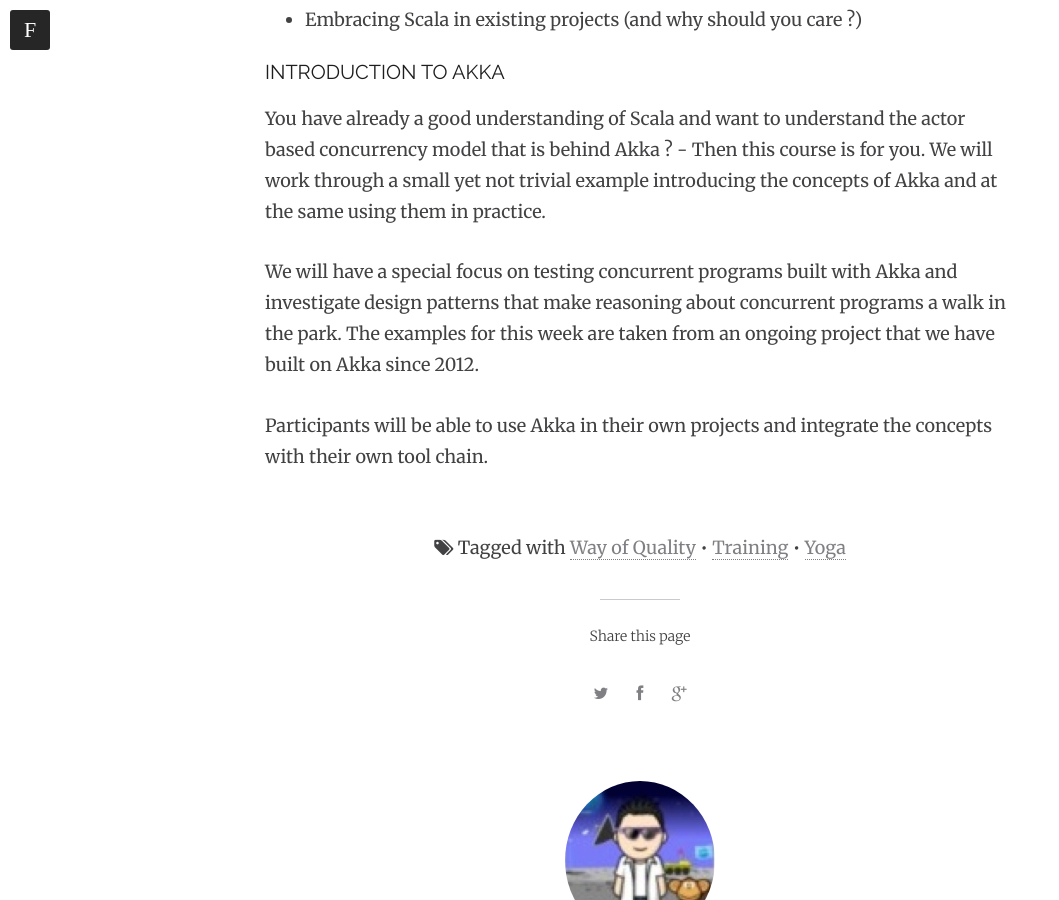
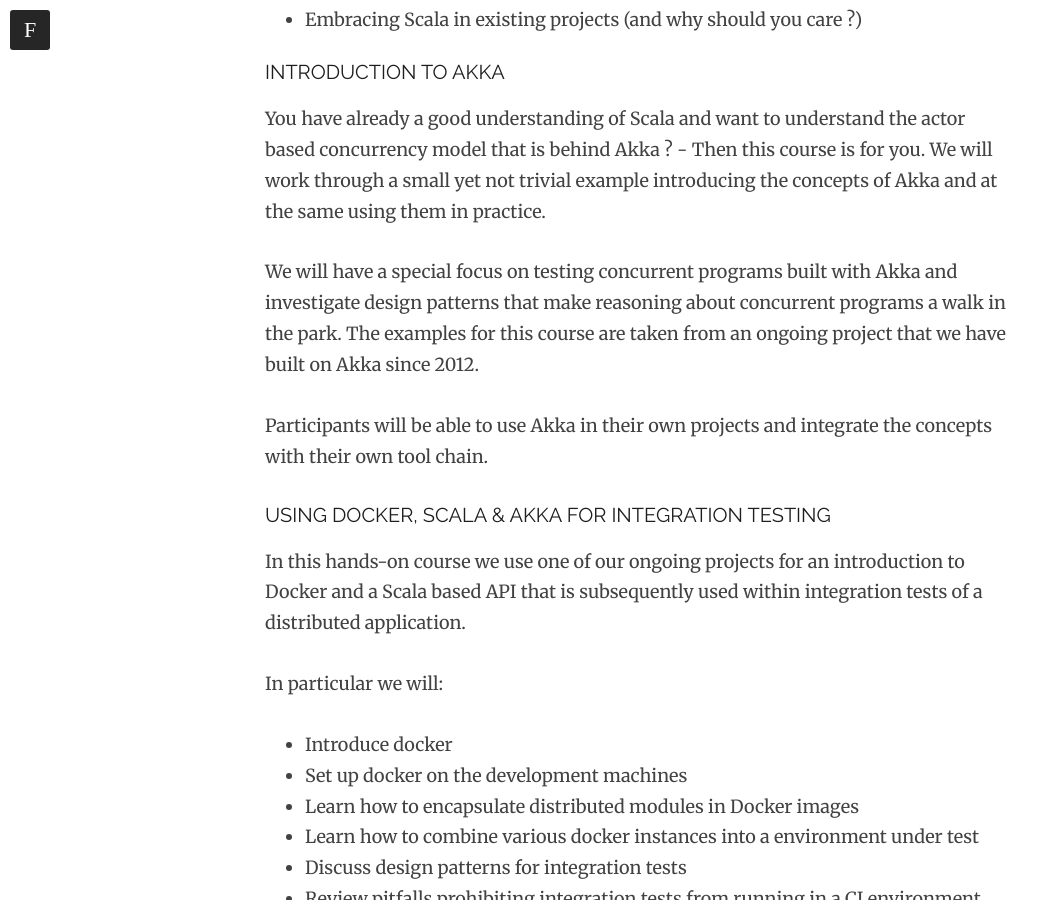
Before and after one commit to woq-blended/woq.github.io, a Jekyll site: the page built from _posts/2014-10-08-setup-in-andalucia.markdown, in a window 1280 px wide and 900 px high, scrolled down 4446 px. Shown: the whole window, without its empty margins (0-1059 px from the left). Built offline with Jekyll 4.4.1, drawn with Linux system fonts in a browser that asks for light colours; nearby versions of some CDN libraries; comment, search, counter and statistics services are not loaded; some of the changed text lies outside the part shown.

Commit message:
Small typos

```diff
--- a/_posts/2014-10-08-setup-in-andalucia.markdown
+++ b/_posts/2014-10-08-setup-in-andalucia.markdown
@@ -49,7 +49,7 @@
 in Winter might only be 10 – 12ºC. This soon rises to a normal average of 18 – 20ºC, though a good day can reach 22 – 24ºC.
 More important than the shade temperature in Winter is the temperature in the sun.
 
-## Trainings
+## Trainings for 2015
 
 Our training programs last 7 days with arrivals on Sunday afternoon and departures on the next Sunday. This gives us the time to start
 each day with a Yoga class and a breakfast we take together on the central plaza. After breakfast we continue with a lecture followed
@@ -98,7 +98,30 @@
 of Akka and at the same using them in practice.
 
 We will have a special focus on testing concurrent programs built with Akka and investigate design patterns that make
-reasoning about concurrent programs a walk in the park. The examples for this week are taken from an ongoing project
+reasoning about concurrent programs a walk in the park. The examples for this course are taken from an ongoing project
 that we have built on Akka since 2012.
 
 Participants will be able to use Akka in their own projects and integrate the concepts with their own tool chain.
+
+### Using Docker, Scala &amp; Akka for Integration Testing
+
+In this hands-on course we use one of our ongoing projects for an introduction to Docker and a Scala based API
+that is subsequently used within integration tests of a distributed application.
+
+In particular we will:
+
+* Introduce docker
+* Set up docker on the development machines
+* Learn how to encapsulate distributed modules in Docker images
+* Learn how to combine various docker instances into a environment under test
+* Discuss design patterns for integration tests
+* Review pitfalls prohibiting integration tests from running in a CI environment
+* Discuss how to selectively run integration locally within the development cycle
+
+### Team breakouts and Hackathon's
+
+If you are a team up to 16 people and are looking for a nice place to have a team breakout or a hackathon, San Rafael is just
+the place. We provide the same accommodation and program as within our trainings while you enjoy your technical breakout
+at a unique location.
+
+As an add-on we can participate in your breakout and throw in experience from more than 20 years in consulting.
```
